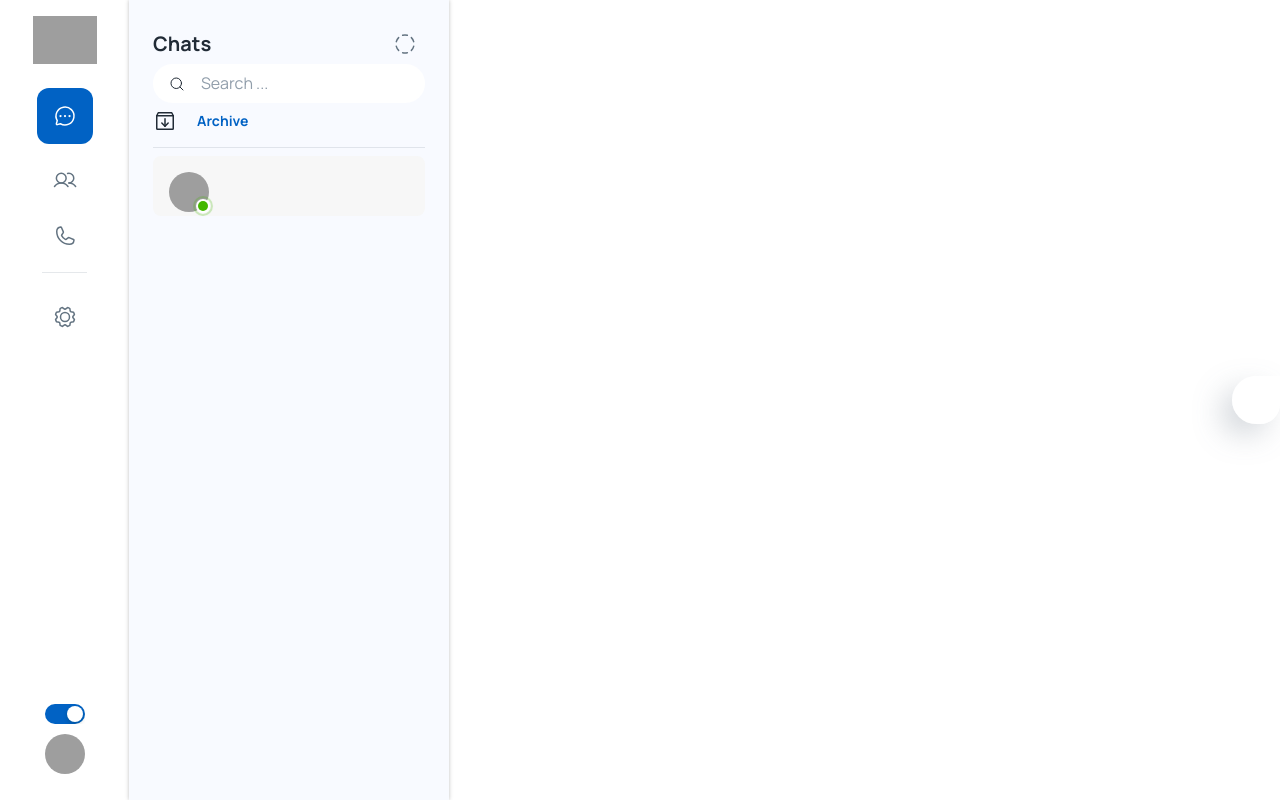
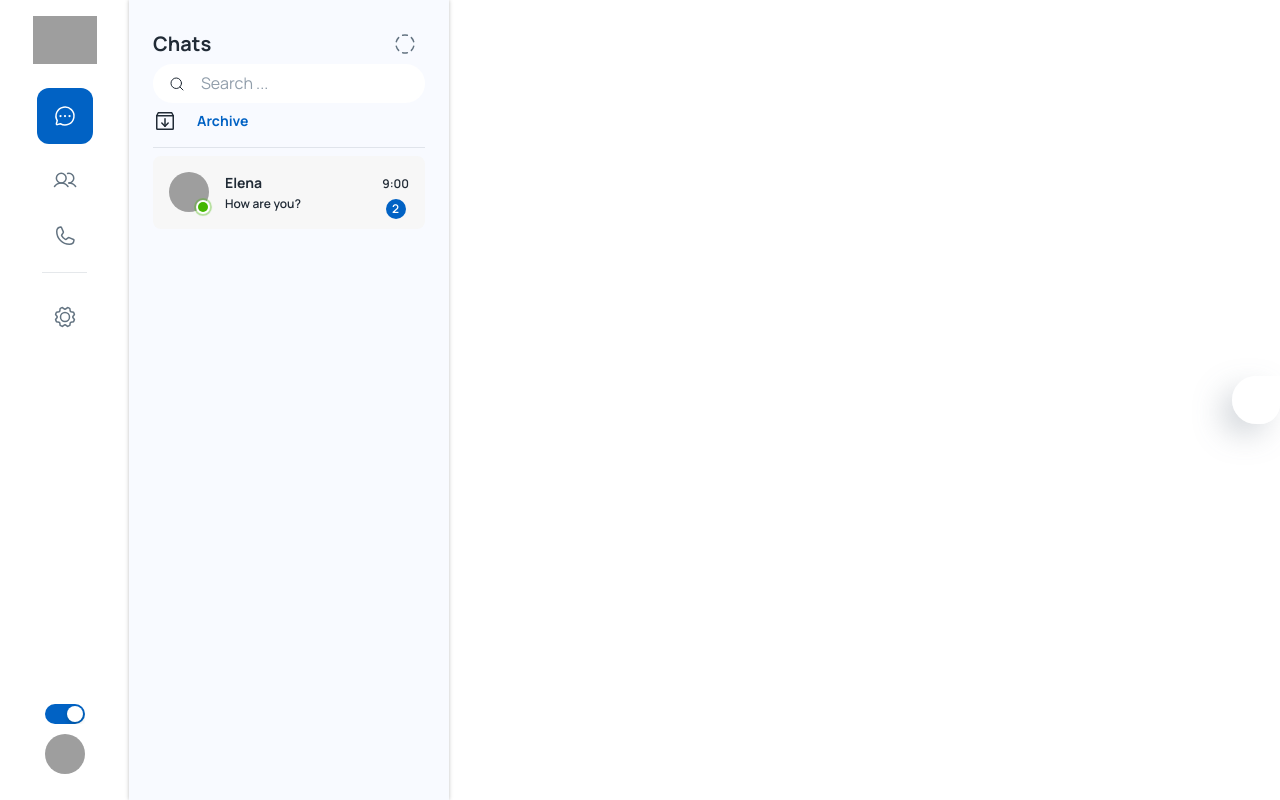
Before and after one commit to ElenaSolov/chat, a React (Create React App) app: page /app in a window 1280 px wide. Built offline with nearby package versions, Linux system fonts and the light colour scheme; grey boxes are pictures that could not be loaded; some icons are missing.

Commit message:
Feat: fiishe ChatElement

```diff
--- a/src/components/chat/ChatElemet.js
+++ b/src/components/chat/ChatElemet.js
@@ -1,4 +1,4 @@
-import { Avatar, Badge, Box } from "@mui/material";
+import { Avatar, Badge, Box, Stack, Typography } from "@mui/material";
 import { styled } from "@mui/material/styles";
 import { faker } from "@faker-js/faker";
 
@@ -36,12 +36,17 @@ const ChatElement = () => {
     <Box
       sx={{
         width: "100%",
-        height: 60,
         borderRadius: 1,
         backgroundColor: "#f7f7f7   ",
       }}
       p={2}
     >
+      <Stack
+        direction={"row"}
+        alignItems={"center"}
+        justifyContent={"space-between"}
+      >
+        <Stack direction="row" spacing={2}>
           <StyledBadge
             overlap={"circular"}
             anchorOrigin={{ vertical: "bottom", horizontal: "right" }}
@@ -49,6 +54,18 @@ const ChatElement = () => {
           >
             <Avatar src={faker.image.avatar()} />
           </StyledBadge>
+          <Stack spacing={0.1}>
+            <Typography variant={"subtitle2"}>Elena</Typography>
+            <Typography variant={"caption"}>How are you?</Typography>
+          </Stack>
+        </Stack>
+        <Stack spacing={2} alignItems={"center"}>
+          <Typography sx={{ fontWeight: 600 }} variant={"caption"}>
+            9:00
+          </Typography>
+          <Badge color={"primary"} badgeContent={2} />
+        </Stack>
+      </Stack>
     </Box>
   );
 };
```
Lines whose indentation alone changed are shown as unchanged.
